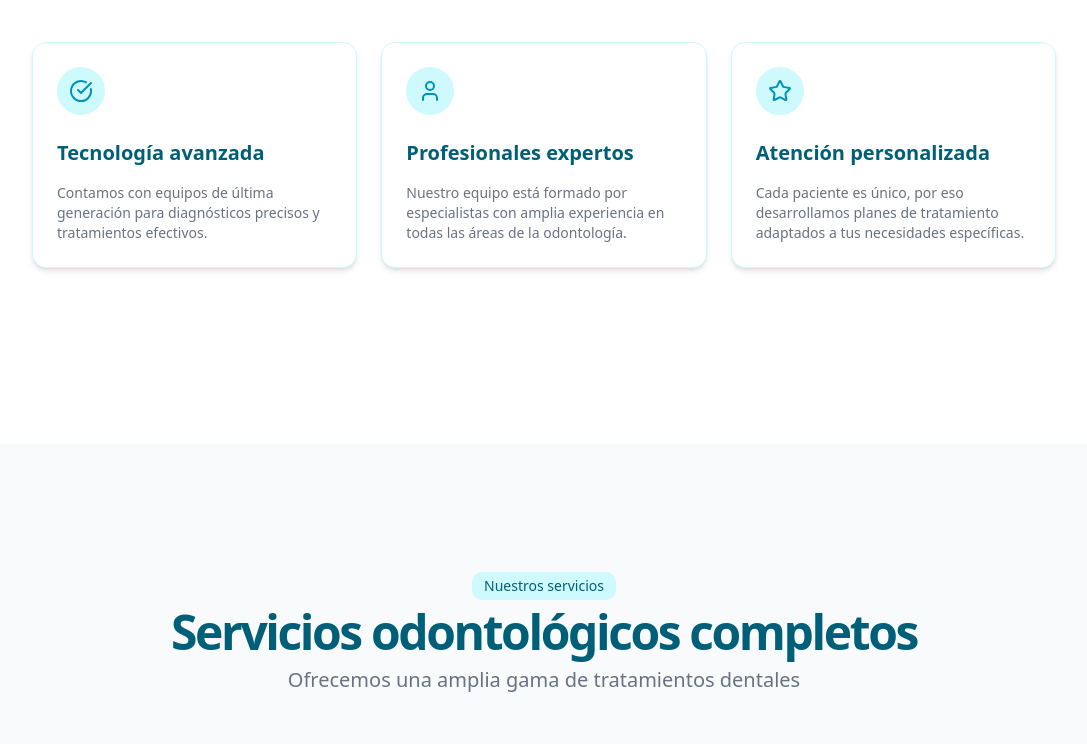
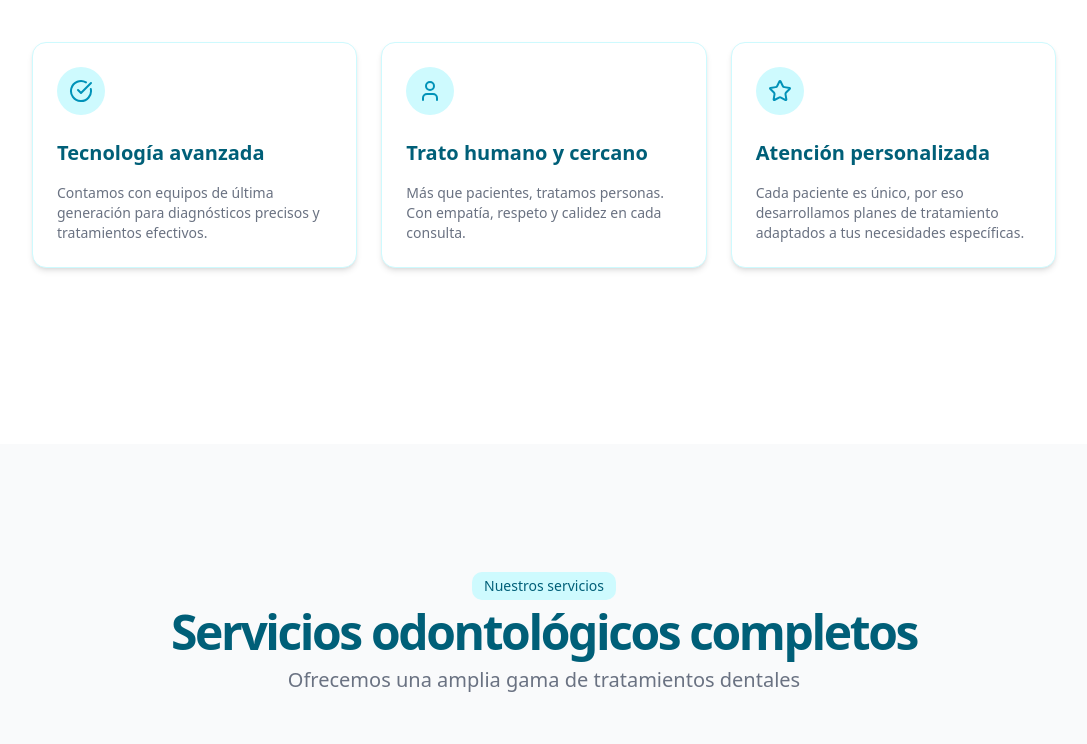
Before and after one commit to LuisPg10/luzdent, a React (Vite) app: page / in a window 1280 px wide. Shown: the part 1120-1864 px from the top of the page, without its empty margins (96-1183 px from the left). Built offline with nearby package versions, Linux system fonts and the light colour scheme.

Commit message:
Update: Info in AboutSection changed

```diff
--- a/src/data/section-contents.ts
+++ b/src/data/section-contents.ts
@@ -20,9 +20,9 @@ export const infoContent = [
   },
 
   {
-    title: 'Profesionales expertos',
+    title: 'Trato humano y cercano',
     description:
-      'Nuestro equipo está formado por especialistas con amplia experiencia en todas las áreas de la odontología.',
+      'Más que pacientes, tratamos personas. Con empatía, respeto y calidez en cada consulta.',
     icon: User,
   },
 
@@ -86,13 +86,13 @@ export const aboutContent = [
 //* INFO FOR TESTIMONIAL CONTENT
 export const testimonialContent = [
   {
-    name: 'María González',
-    text: 'Excelente atención y profesionalismo. Me realizaron un tratamiento de ortodoncia y estoy muy satisfecha con los resultados.',
+    name: 'José Arango',
+    text: 'Excelente atención. El tratamiento fue indoloro y salí muy satisfecho con los resultados, 100% recomendado.',
     rating: 5,
   },
   {
-    name: 'Carlos Rodríguez',
-    text: 'Llevaba años con miedo al dentista hasta que encontré esta clínica. El trato es excepcional y los tratamientos prácticamente indoloros.',
+    name: 'Deicy Díaz',
+    text: 'Me extrajeron una cordal complicada sin ningún problema. Todo fue rápido, seguro y con una recuperación perfecta.',
     rating: 5,
   },
   {
```
